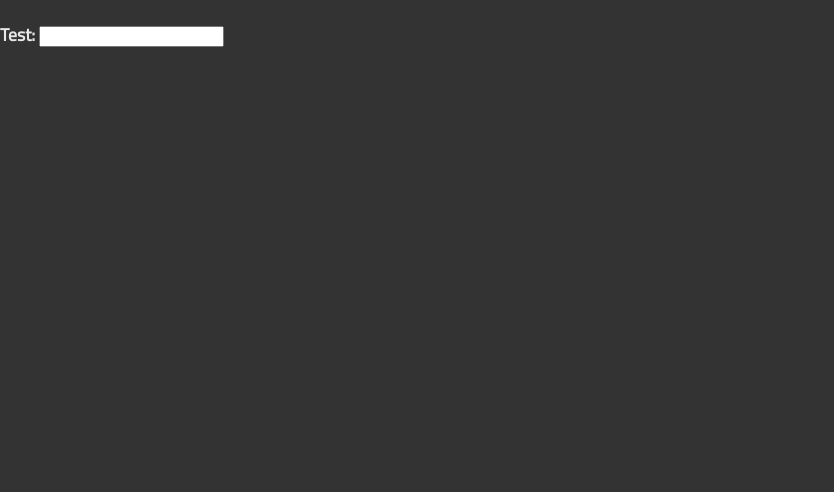
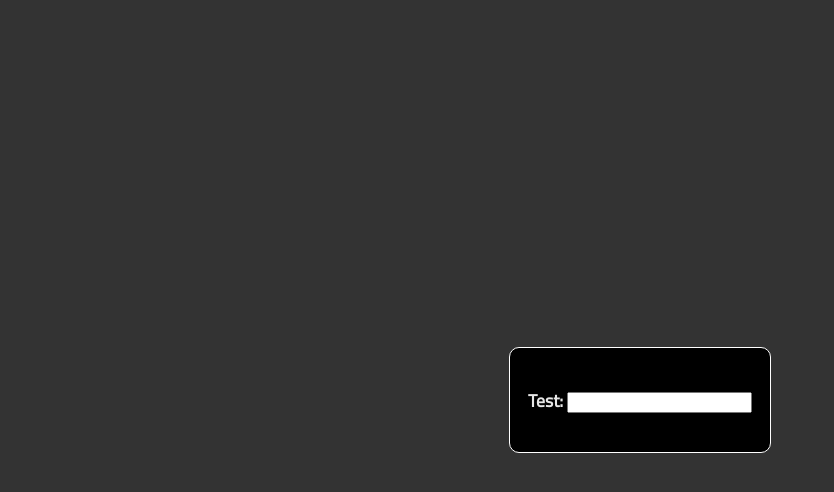
Before and after one commit to jmmedina00/tiltify-donors-overlay, a React (Create React App) app: page / in a window 1280 px wide. Shown: the top 492 px of the page, without its empty margins (0-834 px from the left). Built offline with nearby package versions, Linux system fonts and the light colour scheme.

Commit message:
refactor(link-generator): lay the foundation for the visual arrangement

```diff
--- a/src/App.css
+++ b/src/App.css
@@ -63,3 +63,26 @@ body {
   display: flex;
   align-items: center;
 }
+
+/* Link generator styles */
+
+.vertical-center {
+  height: 100vh;
+  display: flex;
+  align-items: center;
+}
+
+.horizontal-center {
+  display: flex;
+  justify-content: center;
+  flex-grow: 1;
+}
+
+.generator {
+  background-color: black;
+  border: 1px solid white;
+
+  max-width: 600px;
+  padding: 1em;
+  border-radius: 10px;
+}
--- a/src/link-generator/LinkGenerator.js
+++ b/src/link-generator/LinkGenerator.js
@@ -1,4 +1,10 @@
 const LinkGenerator = () =>
-<p>Test: <input type="text"></input></p>
+<div className="vertical-center">
+  <div className="horizontal-center">
+    <div className="generator">
+      <p>Test: <input type="text"></input></p>
+    </div>
+  </div>
+</div>
 
 export default LinkGenerator;
```
